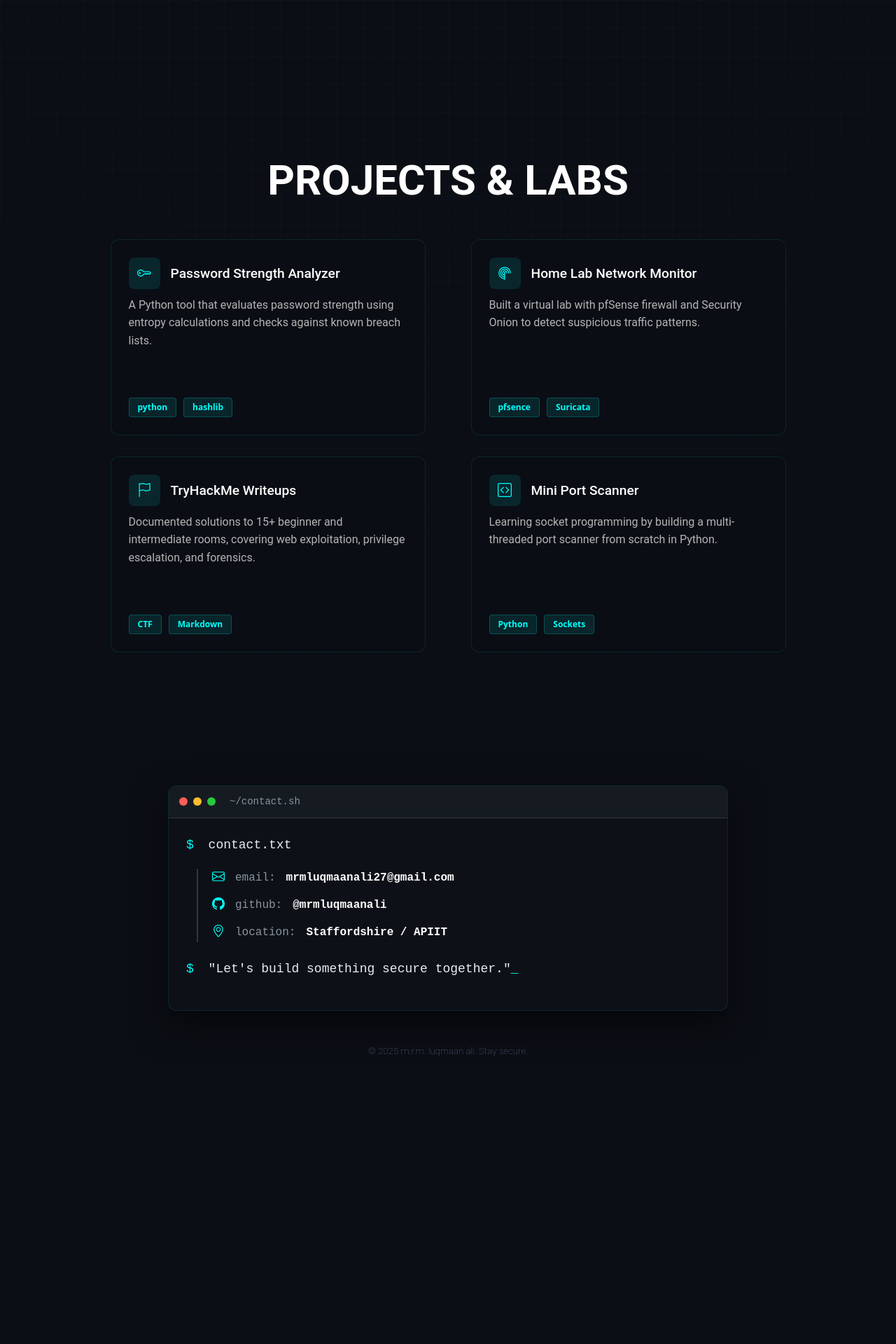
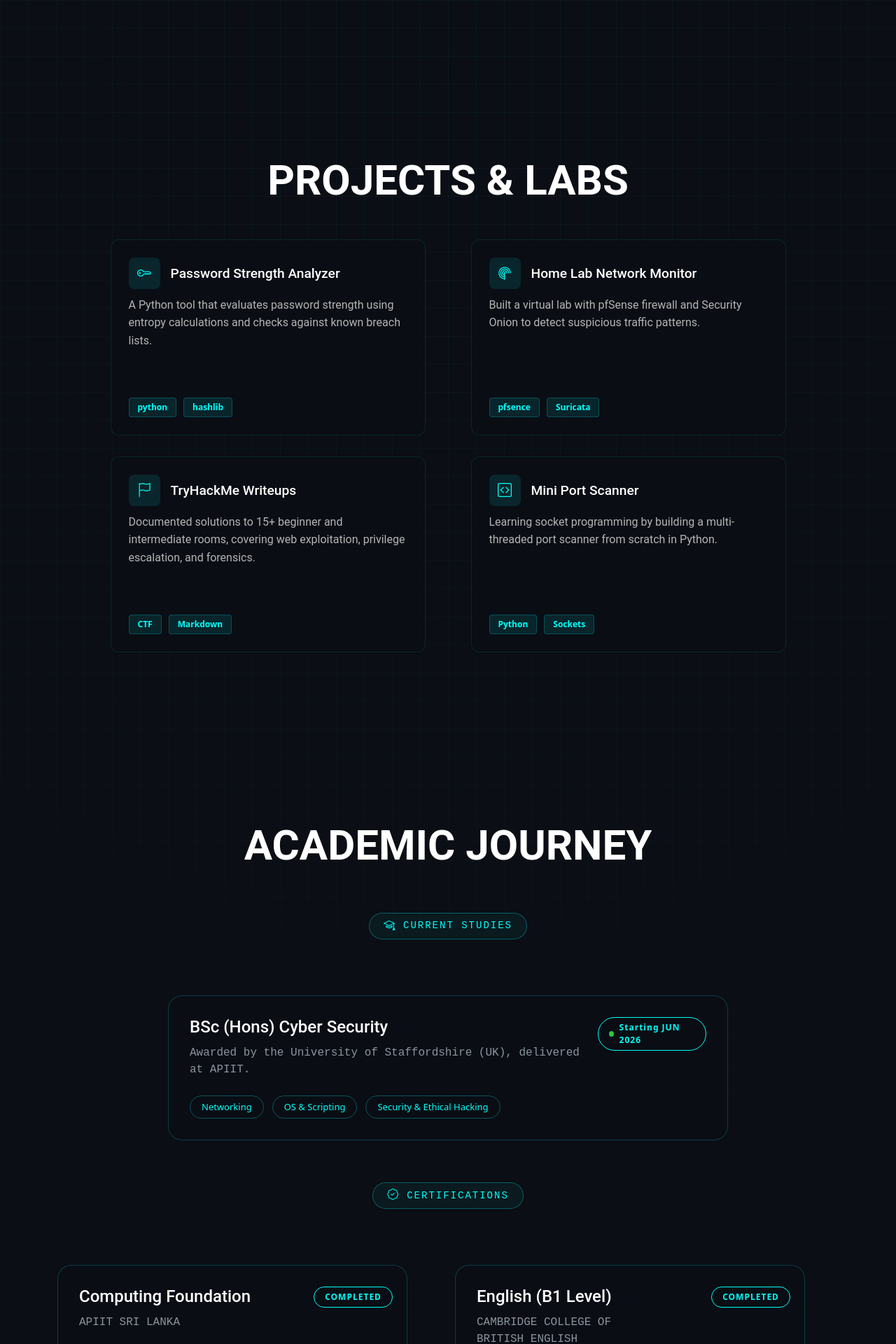
Before and after one commit to mrmluqmaanali/luqmaans-portfolio-website, a Python web app: template templates/home.html in a window 1280 px wide. Shown: the part 2320-4240 px from the top of the page at 70% size. Before the commit the page ends 3829 px from the top, so only its background shows below. Run offline with Jinja, Linux system fonts and the light colour scheme; the template is opened without the code that fills it, so the values that code supplies are empty.

Commit message:
added education section

```diff
--- a/templates/css/style.css
+++ b/templates/css/style.css
@@ -71,6 +71,7 @@ p{
     font-size: 26px;
     text-align: center;
     line-height: 1.6;
+    color: rgb(255, 255, 255);
 }
 button{
     background-color: rgb(0, 255, 255);
@@ -523,3 +524,171 @@ html {
 .status-badge i {
     font-size: 16px;
 }
+.education-title {
+    color: rgb(255, 255, 255);
+    font-family: 'roboto', sans-serif;
+    font-weight: bolder;
+    transition: all 0.3s ease;
+    font-size: 60px;
+    text-align: center;
+}
+.edu-card {
+    background: rgba(11, 14, 20, 0.8);
+    border: 1px solid rgba(0, 255, 250, 0.2);
+    border-radius: 20px;
+    padding: 30px;
+    position: relative;
+    overflow: hidden; /* Keeps the background icon inside the corners */
+    max-width: 800px;
+    margin: 20px auto;
+    transition: all 0.3s ease;
+    margin-top: 60px;
+}
+.edu-header {
+    display: flex;
+    justify-content: space-between;
+    align-items: flex-start;
+    margin-bottom: 25px;
+}
+.edu-info h3 {
+    font-size: 24px;
+    margin: 0 0 10px 0;
+    color: #ffffff;
+}
+.edu-des {
+    font-family: 'Courier New', monospace;
+    color: #8b949e;
+    margin: 0;
+}
+/* The Pursuing Badge */
+.status-pill {
+    display: flex;
+    align-items: center;
+    gap: 8px;
+    border: 1px solid #00fffa;
+    color: #00fffa;
+    padding: 5px 15px;
+    border-radius: 50px;
+    font-size: 12px;
+    font-weight: bold;
+    letter-spacing: 1px;
+}
+.dot-active {
+    width: 8px;
+    height: 8px;
+    background-color: #27c93f;
+    border-radius: 50%;
+    display: inline-block;
+}
+/* Tags at the bottom */
+.edu-tags {
+    display: flex;
+    gap: 12px;
+    flex-wrap: wrap;
+}
+.edu-tag {
+    border: 1px solid rgba(0, 255, 250, 0.3);
+    color: #00fffa;
+    padding: 6px 16px;
+    border-radius: 50px;
+    font-size: 13px;
+}
+.edu-card:hover {
+    border-color: rgba(0, 255, 250, 0.6);
+    box-shadow: 0 0 20px rgba(0, 255, 250, 0.1);
+}
+.education{
+     padding: 100px 0;
+    display: flex;
+    min-height: 100vh;
+}
+.crnt-stu-badge{
+     display: flex;
+     width: fit-content;
+     margin-left: auto;
+     margin-right: auto;
+    align-items: center;
+    gap: 10px;
+    padding: 6px 20px;
+
+    /* The capsule shape */
+    border: 1px solid rgba(0, 255, 250, 0.3);
+    border-radius: 50px;
+
+    /* Colors and Typography */
+    background: rgba(0, 255, 250, 0.05);
+    color: #00fffa;
+    font-family: 'Courier New', Courier, monospace;
+    font-size: 14px;
+    letter-spacing: 2px;
+    text-transform: uppercase;
+
+    /* Positioning */
+    margin-bottom: 80px;
+    margin-top: 60px;
+}
+.crnt-stu-badge i {
+ font-size: 16px;
+}
+.certificate-card {
+    background: rgba(11, 14, 20, 0.8);
+    display: flex;
+    border-radius: 20px;
+    border: 1px solid rgba(0, 255, 250, 0.2);
+    padding: 30px;
+    max-width: 600px;
+    flex-direction: column;
+    gap: 15px;
+    position: relative;
+    width: 100%;
+    max-width: 500px;
+
+
+
+}
+.certificate-header{
+    display: flex;
+    justify-content: space-between;
+    align-items: center;
+}
+.certificate-card:hover{
+    border-color: rgba(0, 255, 250, 0.6);
+    box-shadow: 0 0 20px rgba(0, 255, 250, 0.1);
+}
+.certificate-info h3{
+    padding-right: 120px;
+    font-size: 24px;
+    margin: 0 0 10px 0;
+    color: #ffffff;
+}
+.certi-pill{
+    position: absolute;
+    top: 30px;
+    right: 20px;
+
+     display: flex;
+    align-items: center;
+    gap: 8px;
+    border: 1px solid #00fffa;
+    color: #00fffa;
+    padding: 5px 15px;
+    border-radius: 50px;
+    font-size: 12px;
+    font-weight: bold;
+    letter-spacing: 1px;
+    width: fit-content;
+}
+.cert-grid{
+    display: grid;
+    /* This tells the browser: "Make 2 columns of equal width" */
+    grid-template-columns: 1fr 1fr;
+
+    /* This creates space between the cards so they don't touch */
+    gap: 20px;
+}
+@media (max-width: 768px) {
+    .certs-grid {
+        /* On mobile, switch back to 1 column */
+        grid-template-columns: 1fr;
+    }
+}
--- a/templates/home.html
+++ b/templates/home.html
@@ -75,7 +75,7 @@
                     <p class="abt-des">I'm <span class="imp">M.R.M. Luqmaan Ali</span>, a First-Year <span class="imp1"> Cybersecurity</span> student at <span class="imp1"> Staffordshire University (APIIT)</span> and a lifelong learner. Having successfully completed my <span class="imp1"> Foundation in IT</span>, I have transitioned from learning the basics of computing to diving deep into the complexities of <span class="imp1"> network defense, ethical hacking, and digital forensics</span>.</p>
                     <p class="abt-des">I view Cybersecurity not just as a technical field, but as a commitment to problem-solving and resilience. Whether I am exploring Python for automation, studying Network Security, or practicing Linux commands, I am focused on building a skill set that turns digital vulnerabilities into robust defenses.</p>
                     <p class="abt-des">With a background rooted in Information Technology, I value structured thinking, analytical problem-solving, and the "offensive mindset" required to anticipate threats. I believe that in an ever-evolving digital landscape, the best defense is a mind that never stops learning.</p>
-                    <p class="des-line">The journey has just begun, the systems are being scanned, and the story is far from finished_</p>
+                    <p class="des-line">The journey has just begun, the systems are being scanned, and the story is far from finished<span clas="blink">_</span></p>
                 </div>
             </div>
         </div>
@@ -237,6 +237,57 @@
         </div>
     </div>
 </section>
+<section class="education">
+    <div class="container">
+    <h2 class="education-title">ACADEMIC JOURNEY</h2>
+    <div class="crnt-stu-badge">
+    <i class="bi bi-mortarboard"></i>
+    <span> Current Studies</span>
+    </div>
+    <div class="edu-card">
+        <div class="edu-header">
+            <div class="edu-info">
+                <h3>BSc (Hons) Cyber Security</h3>
+                <p class="edu-des">Awarded by the University of Staffordshire (UK), delivered at APIIT.</p>
+            </div>
+            <div class="status-pill">
+                <span class="dot-active"></span>Starting JUN 2026
+            </div>
+        </div>
+        <div class="edu-tags">
+            <span class="edu-tag">Networking</span>
+            <span class="edu-tag">OS & Scripting</span>
+            <span class="edu-tag">Security & Ethical Hacking</span>
+        </div>
+    </div>
+    <div class="crnt-stu-badge">
+        <i class="bi bi-patch-check"></i><span>Certifications</span>
+    </div>
+    <div class="cert-grid">
+        <div class="certificate-card">
+        <div class="certificate-header">
+            <div class="certificate-info">
+                <h3>Computing Foundation</h3>
+                <p class="edu-des">APIIT SRI LANKA</p>
+            </div>
+            <div class="certi-pill">COMPLETED</div>
+        </div>
+    </div>
+
+    <div class="certificate-card">
+        <div class="certificate-header">
+            <div class="certificate-info">
+                <h3>English (B1 Level) </h3> <p class="edu-des">CAMBRIDGE COLLEGE OF<br> BRITISH ENGLISH</p>
+            </div>
+            <div class="certi-pill">COMPLETED</div>
+        </div>
+    </div>
+
+</div>
+    </div>
+
+
+</section>
 <section id="contact" class="contact">
     <div class="container">
         <div class="terminal-container">
```
